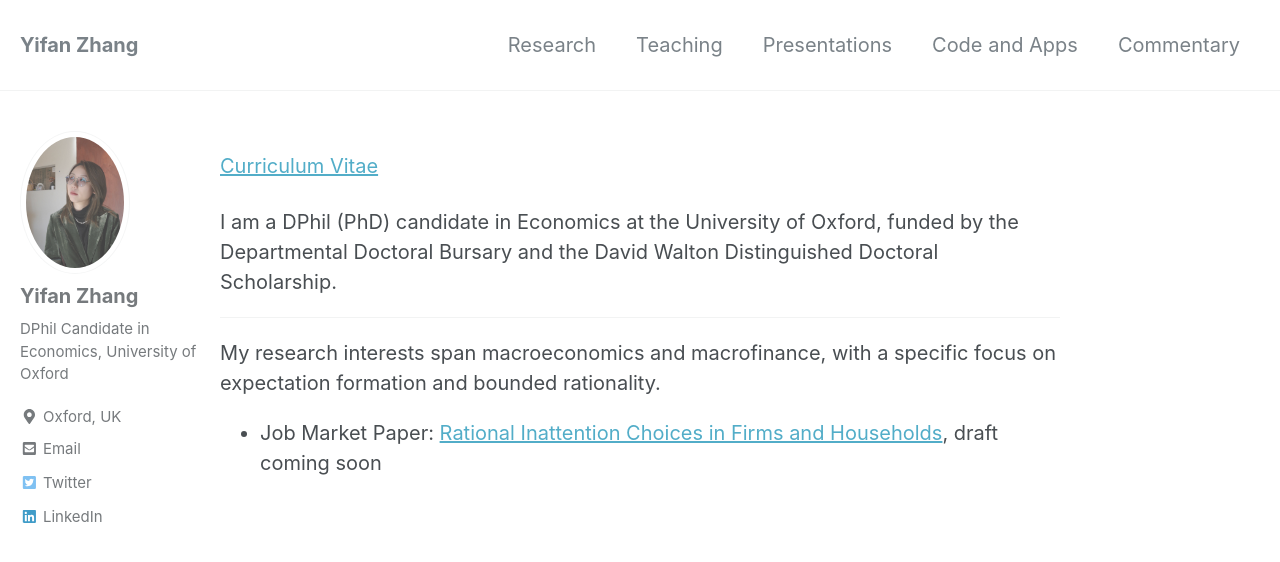
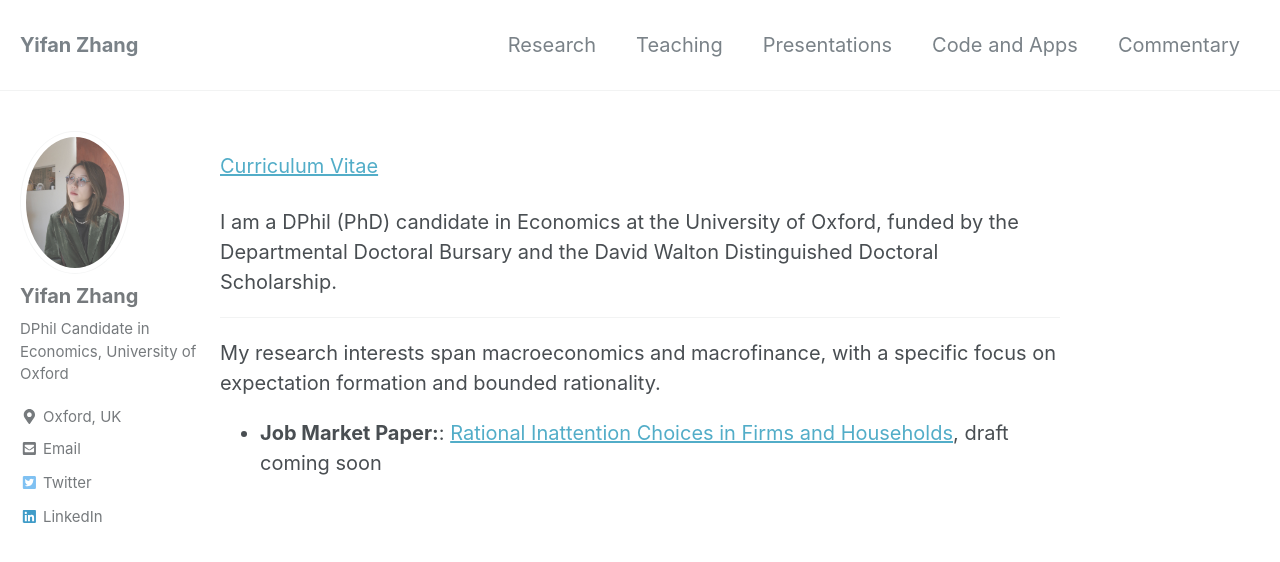
Before and after one commit to yifan-zhang-in/yifan-zhang-in.github.io, a Jekyll site: the page built from index.html, in a window 1280 px wide and 900 px high. Shown: the top 562 px of the window. Built offline with Jekyll 4.4.1, drawn with Linux system fonts in a browser that asks for light colours; nearby versions of some CDN libraries; the list of posts is cut into pages by our own code.

```diff
--- a/_layouts/home.html
+++ b/_layouts/home.html
@@ -11,7 +11,7 @@ I am a DPhil (PhD) candidate in Economics at the University of Oxford, funded by
 My research interests span macroeconomics and macrofinance, with a specific focus on expectation formation and bounded rationality.
 
 <ul>
-  <li> Job Market Paper: <a href="/file/JMP_YZhang/">Rational Inattention Choices in Firms and Households</a>, draft coming soon</p>  </li>
+  <li> <strong>Job Market Paper:</strong>: <a href="/file/JMP_YZhang/">Rational Inattention Choices in Firms and Households</a>, draft coming soon</p>  </li>
 </ul>
 
 
```
